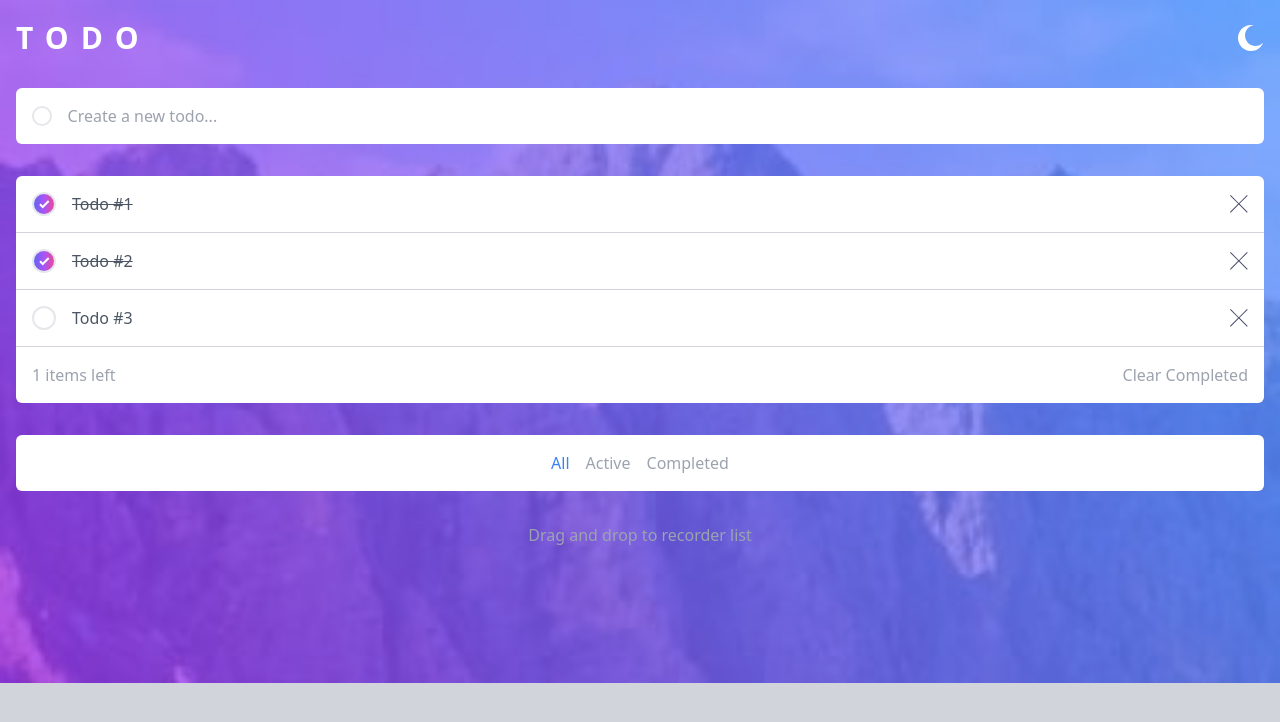
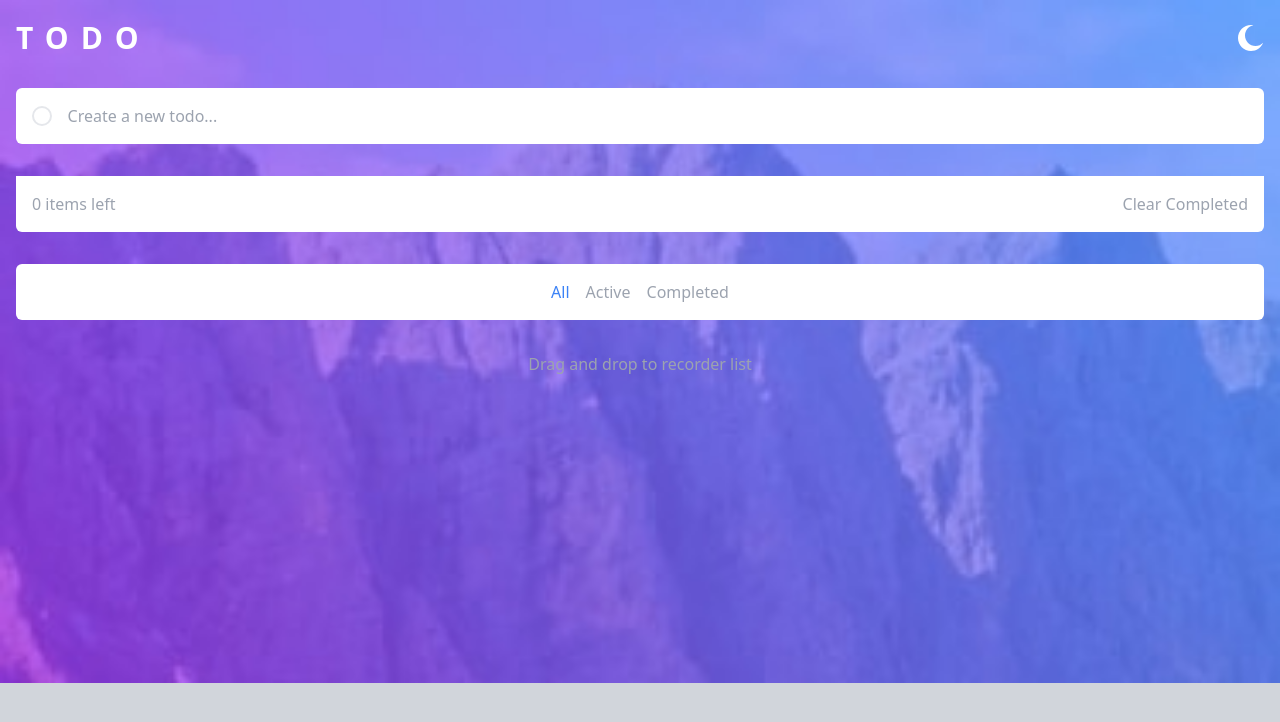
Before and after one commit to Googluu/TODOs, a React (Vite) app: page / in a window 1280 px wide. Shown: the top 722 px of the page. Built offline with nearby package versions, Linux system fonts and the light colour scheme.

Commit message:
save in localStorage

```diff
--- a/src/App.jsx
+++ b/src/App.jsx
@@ -1,4 +1,4 @@
-import { useState } from "react";
+import { useEffect, useState } from "react";
 import {
   Header,
   TodoForm,
@@ -7,23 +7,7 @@ import {
   TodoFilter,
 } from "./components";
 
-const initialState = [
-  {
-    id: 1,
-    title: "Todo #1",
-    completed: true,
-  },
-  {
-    id: 2,
-    title: "Todo #2",
-    completed: true,
-  },
-  {
-    id: 3,
-    title: "Todo #3",
-    completed: false,
-  },
-];
+const initialState = JSON.parse(localStorage.getItem("todos")) || [];
 
 function App() {
   const [todos, setTodos] = useState(initialState);
@@ -68,6 +52,10 @@ function App() {
 
   const changeFilter = (e) => setFilter(e.target.value);
 
+  useEffect(() => {
+    localStorage.setItem("todos", JSON.stringify(todos));
+  }, [todos]);
+
   return (
     <div className="min-h-screen bg-gray-300 bg-[url('./assets/images/bg-mobile-light.jpg')] bg-contain bg-no-repeat transition-all duration-1000 dark:bg-gray-900 dark:bg-[url('./assets/images/bg-mobile-dark.jpg')]">
       <Header />
```
